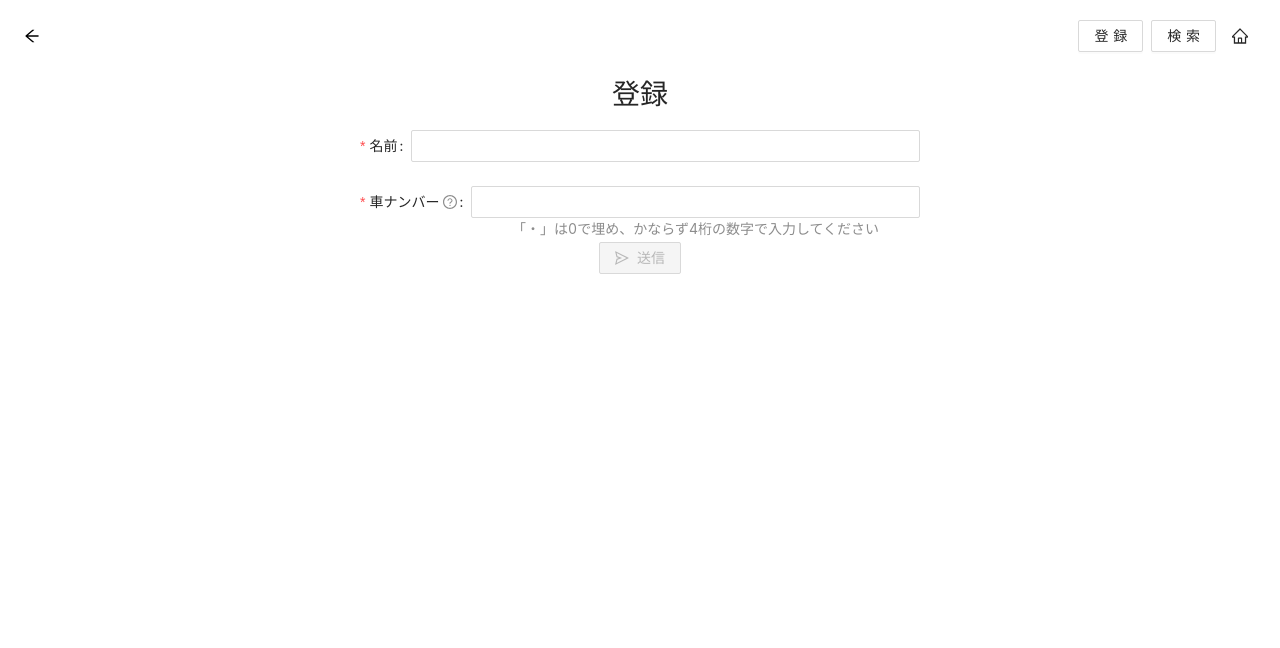
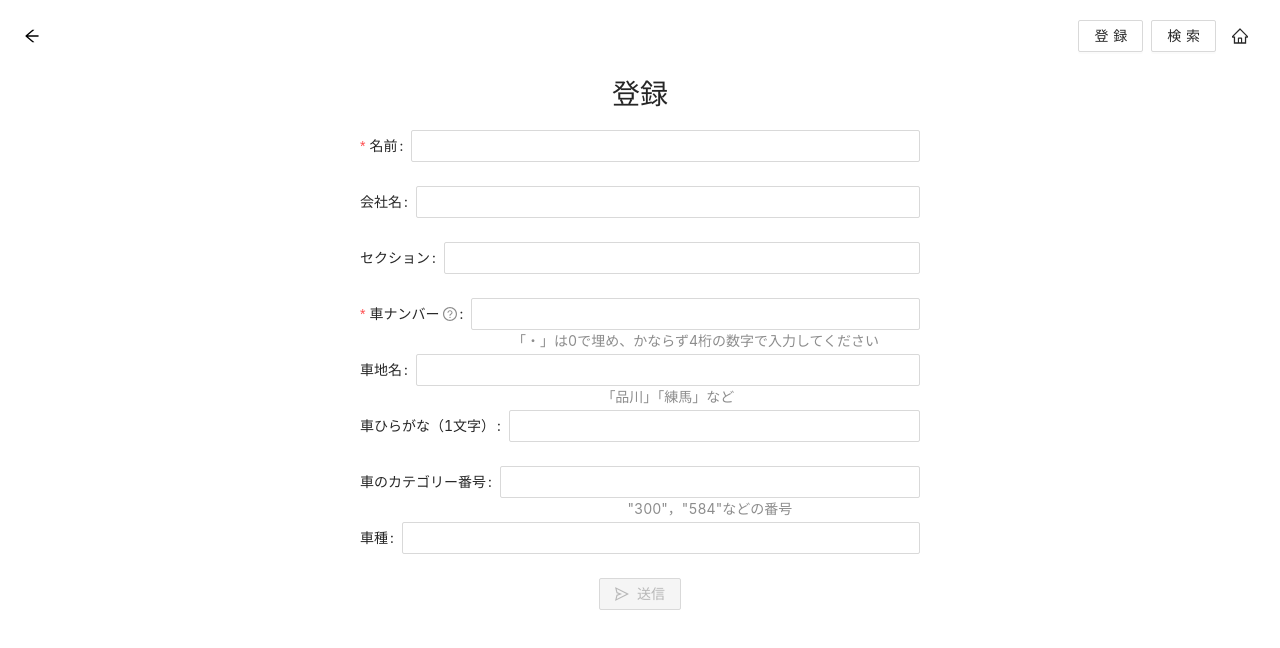
Before and after one commit to tttocklll/parkize-front, a React (Create React App) app: page /register in a window 1280 px wide. Shown: the top 648 px of the page. Built offline with nearby package versions, Linux system fonts and the light colour scheme.

Commit message:
feat: add all params to register

```diff
--- a/src/pages/Register.tsx
+++ b/src/pages/Register.tsx
@@ -6,8 +6,16 @@ import { getRequest2GAS } from "../utils/GetRequest2GAS";
 import InfoMessage from "../components/InfoMessage";
 
 export default function Register() {
+  // 登録する情報
   const [name, setName] = useState("");
   const [carNumber, setCarNumber] = useState("");
+  const [carArea, setCarArea] = useState("");
+  const [carCategory, setCarCategory] = useState<number | undefined>();
+  const [carHiragna, setCarHiragna] = useState("");
+  const [carName, setCarName] = useState("");
+  const [companyName, setCompanyName] = useState("");
+  const [section, setSection] = useState("");
+
   const [isLoading, setIsLoading] = useState(false);
   const [carNunmberStatus, setCarNumberStatus] =
     useState<FormItemProps["validateStatus"]>("");
@@ -20,6 +28,12 @@ export default function Register() {
       mode: "register",
       name,
       car_number: carNumber,
+      car_area: carArea,
+      car_category: carCategory,
+      car_hiragana: carHiragna,
+      car_name: carName,
+      company_name: companyName,
+      section: section,
       crossDomain: true,
     };
     const res = await getRequest2GAS(params);
@@ -55,7 +69,15 @@ export default function Register() {
         <Form.Item label="名前" required>
           <Input onChange={(e) => setName(e.target.value)} value={name} />
         </Form.Item>
-        {/* TODO: エラーメッセージ（tooltipと同じで良さそう） */}
+        <Form.Item label="会社名">
+          <Input
+            onChange={(e) => setCompanyName(e.target.value)}
+            value={companyName}
+          />
+        </Form.Item>
+        <Form.Item label="セクション">
+          <Input onChange={(e) => setSection(e.target.value)} value={section} />
+        </Form.Item>
         <Form.Item
           label="車ナンバー"
           tooltip="「・」は0で埋め、かならず4桁の数字で入力してください"
@@ -69,6 +91,25 @@ export default function Register() {
             value={carNumber}
           />
         </Form.Item>
+        <Form.Item label="車地名" help="「品川」「練馬」など">
+          <Input onChange={(e) => setCarArea(e.target.value)} value={carArea} />
+        </Form.Item>
+        <Form.Item label="車ひらがな（1文字）">
+          <Input
+            onChange={(e) => setCarHiragna(e.target.value)}
+            value={carHiragna}
+          />
+        </Form.Item>
+        <Form.Item label="車のカテゴリー番号" help='"300"，"584"などの番号'>
+          <Input
+            onChange={(e) => setCarCategory(Number(e.target.value))}
+            value={carCategory}
+          />
+        </Form.Item>
+        <Form.Item label="車種">
+          <Input onChange={(e) => setCarName(e.target.value)} value={carName} />
+        </Form.Item>
+
         <Form.Item>
           <Button
             type="primary"
```
